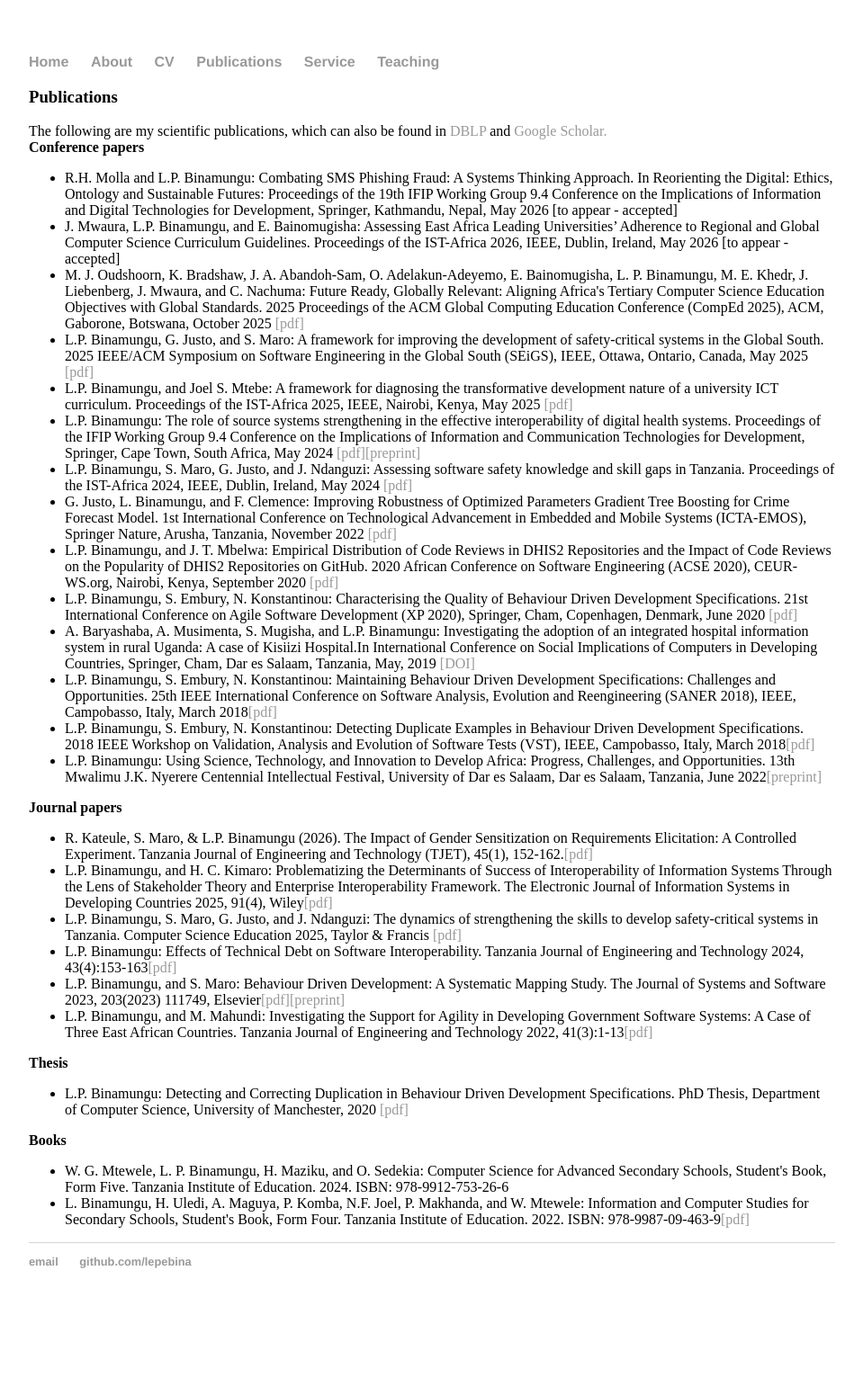
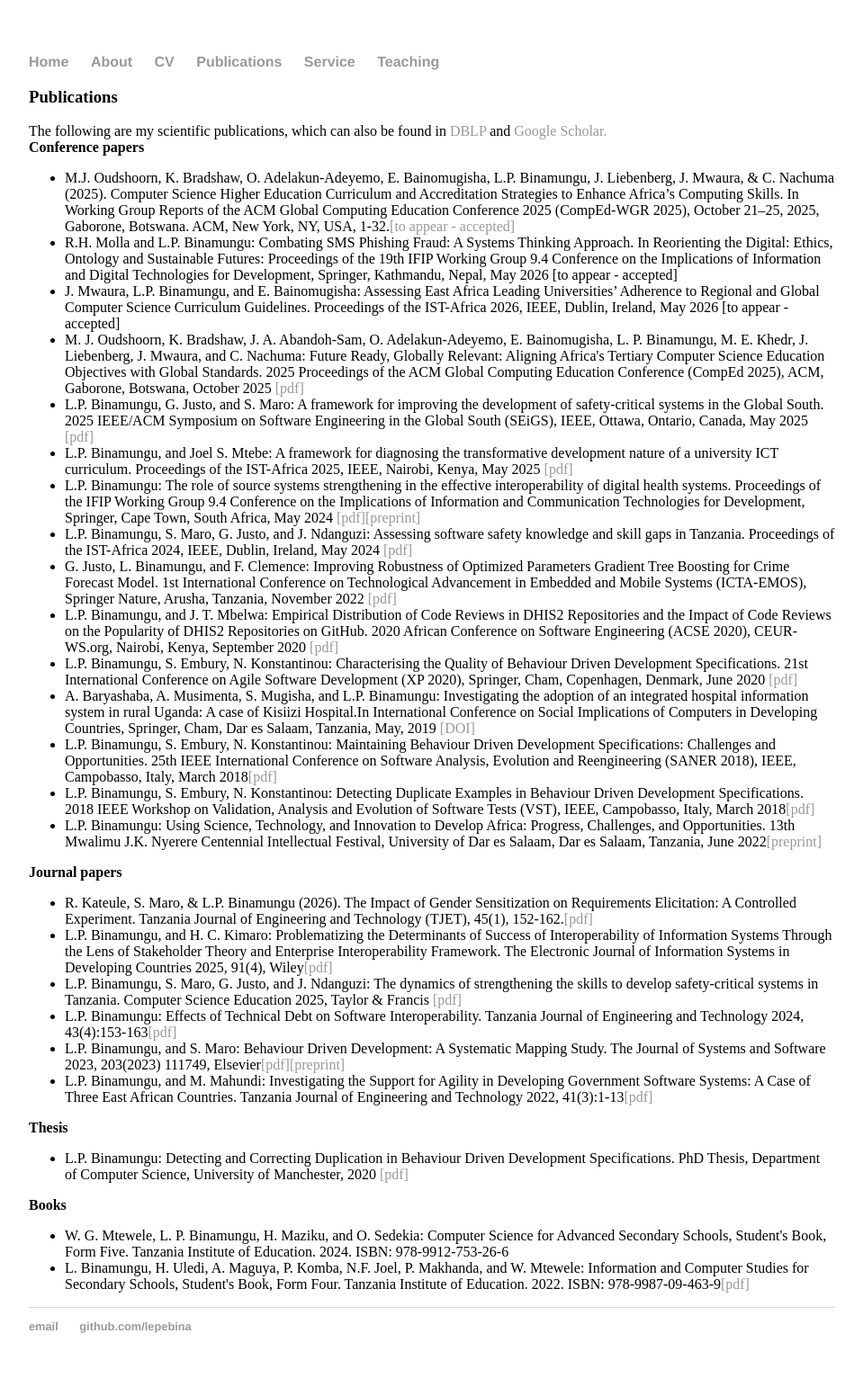
Before and after one commit to lepebina/lepebina.github.io, a Jekyll site: the page built from publications.html, in a window 1280 px wide. Shown: the whole page at 90% size, without its empty margins (160-1119 px from the left). Built offline with Jekyll 4.4.1, drawn with Linux system fonts in a browser that asks for light colours; before the commit the page ends 1470 px from its top, so only the background shows below that.

Commit message:
Update publications.html

```diff
--- a/publications.html
+++ b/publications.html
@@ -8,7 +8,10 @@ title: Leonard Peter Binamungu
 
 	<b>Conference papers</b>
 	<ul>
-	    <li>R.H. Molla and L.P. Binamungu: Combating SMS Phishing Fraud: A Systems Thinking Approach. In Reorienting the Digital: Ethics, Ontology and Sustainable Futures: Proceedings of the 19th IFIP Working Group 9.4 Conference on the Implications of Information and Digital Technologies for Development, Springer,  Kathmandu, Nepal, May 2026 [to appear - accepted]</li>
+	    <li>M.J. Oudshoorn, K. Bradshaw, O. Adelakun-Adeyemo, E. Bainomugisha, L.P. Binamungu, J. Liebenberg, J. Mwaura, & C. Nachuma (2025). Computer Science Higher
+Education Curriculum and Accreditation Strategies to Enhance Africa’s Computing Skills. In Working Group Reports of the ACM Global Computing
+Education Conference 2025 (CompEd-WGR 2025), October 21–25, 2025, Gaborone, Botswana. ACM, New York, NY, USA, 1-32.<a href="">[to appear - accepted]</a></li>
+		<li>R.H. Molla and L.P. Binamungu: Combating SMS Phishing Fraud: A Systems Thinking Approach. In Reorienting the Digital: Ethics, Ontology and Sustainable Futures: Proceedings of the 19th IFIP Working Group 9.4 Conference on the Implications of Information and Digital Technologies for Development, Springer,  Kathmandu, Nepal, May 2026 [to appear - accepted]</li>
          <li>J. Mwaura, L.P. Binamungu, and E. Bainomugisha: Assessing East Africa Leading Universities’ Adherence to Regional and Global Computer Science Curriculum Guidelines. Proceedings of the IST-Africa 2026, IEEE, Dublin, Ireland, May 2026 [to appear - accepted]</li>
 		<li>M. J. Oudshoorn, K. Bradshaw, J. A. Abandoh-Sam, O. Adelakun-Adeyemo, E. Bainomugisha, L. P. Binamungu, M. E. Khedr, J. Liebenberg, J. Mwaura, and C. Nachuma: Future Ready, Globally Relevant: Aligning Africa's Tertiary Computer Science Education Objectives with Global Standards. 2025 Proceedings of the ACM Global Computing Education Conference (CompEd 2025), ACM, Gaborone, Botswana, October 2025 <a href="https://dl.acm.org/doi/abs/10.1145/3736251.3749527">[pdf]</a></li>
 		<li>L.P. Binamungu, G. Justo, and S. Maro:  A framework for improving the development of safety-critical systems in the Global South. 2025 IEEE/ACM Symposium on Software Engineering in the Global South (SEiGS), IEEE, Ottawa, Ontario, Canada, May 2025 <a href="https://doi.org/10.1109/SEiGS66664.2025.00005">[pdf]</a></li>
```
